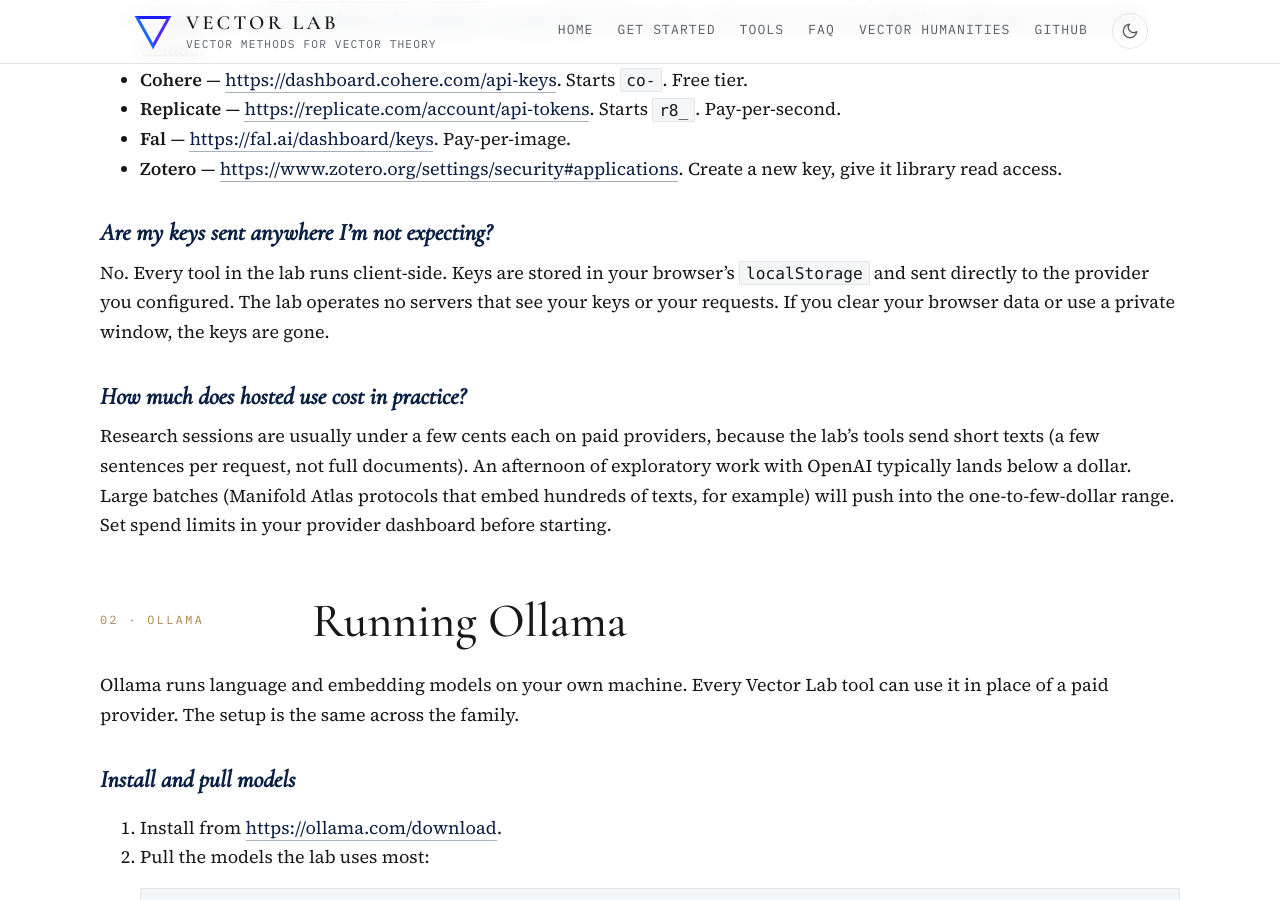
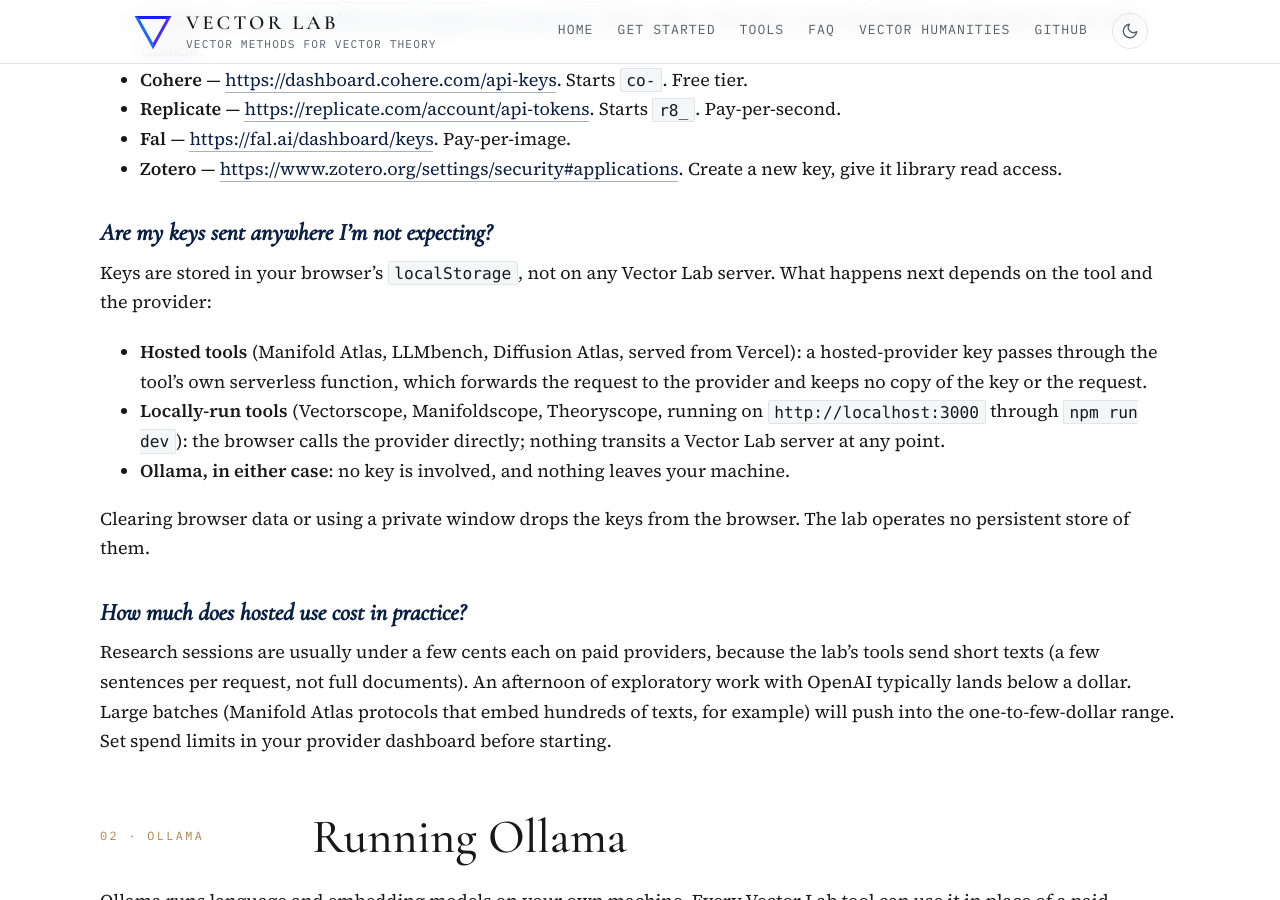
Before and after one commit to vector-lab-tools/vector-lab-tools.github.io, a Jekyll site: the page built from faq.md, in a window 1280 px wide and 900 px high, scrolled down 1400 px. Built offline with Jekyll 4.4.1, drawn with Linux system fonts in a browser that asks for light colours.

Commit message:
FAQ: correct 'where do keys go' — hosted tools proxy through serverless, local tools don't
LLMbench session flagged the blanket 'keys never sent to a server' as inaccurate for hosted apps that proxy through a Vercel serverless function (the function forwards the request to the provider and keeps no copy, but the key does transit the server). The claim is correct only for locally-run tools (npm run dev) and for Ollama. Split the answer into three cases: hosted tools, locally-run tools, Ollama.

LLMbench's own docs carry the corrected phrasing; this brings the hub into sync.

```diff
--- a/faq.md
+++ b/faq.md
@@ -48,7 +48,13 @@ Install **Ollama** locally and pull two models: an embedding model (`nomic-embed
 
 ### Are my keys sent anywhere I'm not expecting?
 
-No. Every tool in the lab runs client-side. Keys are stored in your browser's `localStorage` and sent directly to the provider you configured. The lab operates no servers that see your keys or your requests. If you clear your browser data or use a private window, the keys are gone.
+Keys are stored in your browser's `localStorage`, not on any Vector Lab server. What happens next depends on the tool and the provider:
+
+- **Hosted tools** (Manifold Atlas, LLMbench, Diffusion Atlas, served from Vercel): a hosted-provider key passes through the tool's own serverless function, which forwards the request to the provider and keeps no copy of the key or the request.
+- **Locally-run tools** (Vectorscope, Manifoldscope, Theoryscope, running on `http://localhost:3000` through `npm run dev`): the browser calls the provider directly; nothing transits a Vector Lab server at any point.
+- **Ollama, in either case**: no key is involved, and nothing leaves your machine.
+
+Clearing browser data or using a private window drops the keys from the browser. The lab operates no persistent store of them.
 
 ### How much does hosted use cost in practice?
 
```
